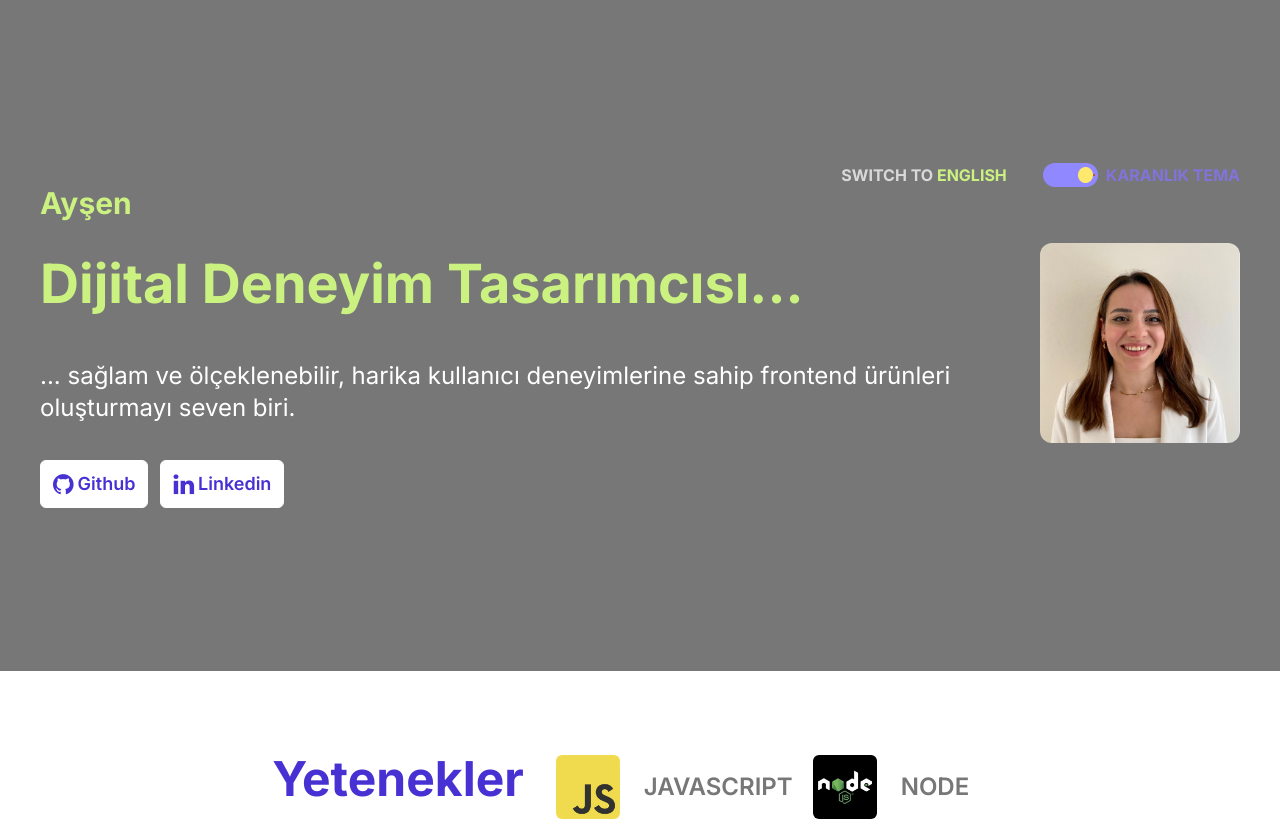
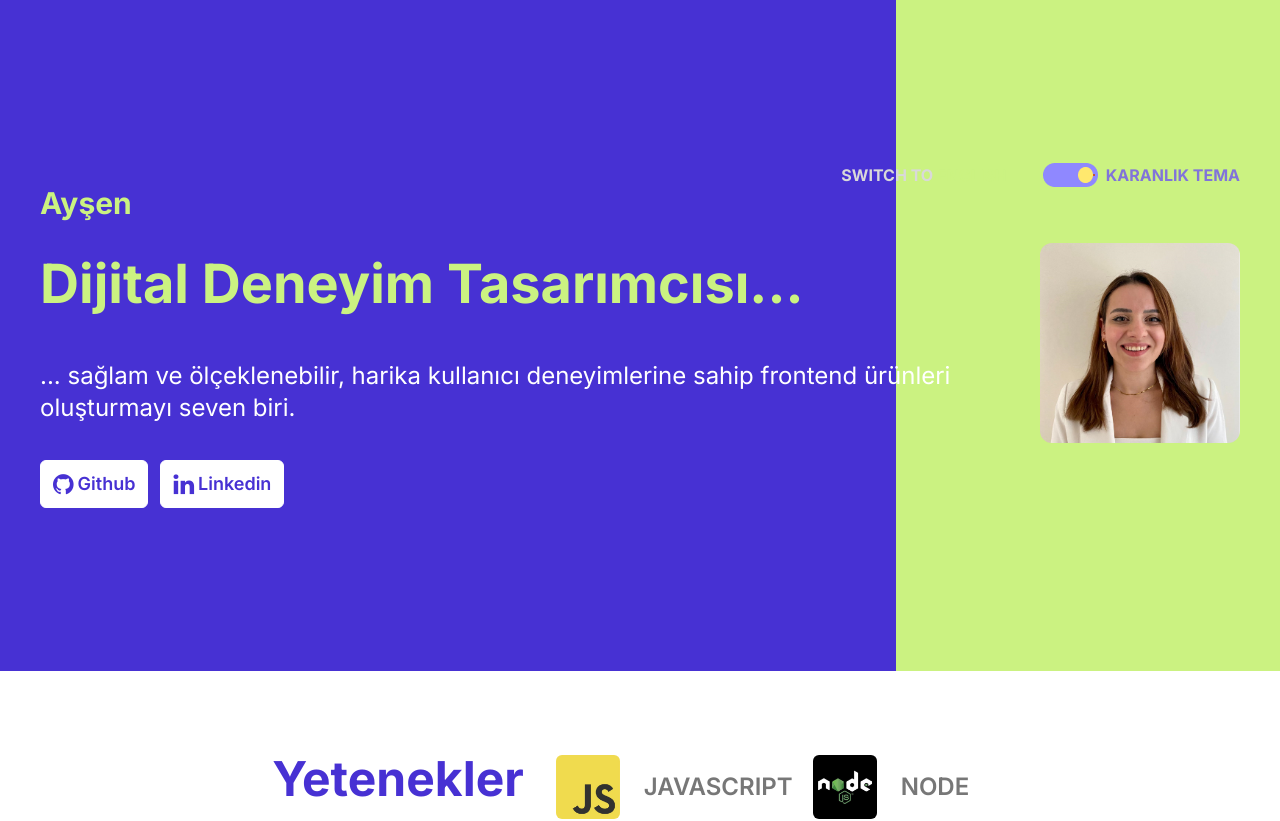
Before and after one commit to Bahadir-Uysal/aysenaydin-portfolyo, a React (Vite) app: page / in a window 1280 px wide. Shown: the top 821 px of the page. Built offline with nearby package versions, Linux system fonts and the light colour scheme.

Commit message:
css issue

```diff
--- a/src/components/IntroSection.jsx
+++ b/src/components/IntroSection.jsx
@@ -7,7 +7,7 @@ function IntroSection() {
     useLanguageTheme();
 
   return (
-    <div className=" h-[671px] lg:bg-light-purple-to-green dark:bg-dark-purple-to-dark-green sm:bg-light-gray  flex items-center justify-center sm:px-10 ">
+    <div className=" h-[671px] sm:bg-light-purple-to-green  lg:bg-light-purple-to-green dark:bg-dark-purple-to-dark-green   flex items-center justify-center sm:px-10 ">
       <div className=" lg:max-w-[955px] ">
         <div className="flex justify-between h-20">
           <h2 className="text-light-green font-bold text-3xl self-center">
@@ -52,7 +52,7 @@ function IntroSection() {
             </div>
           </div>
         </div>
-        <div className="flex sm:gap-5 lg:gap-20 ">
+        <div className="flex sm:flex-row flex-col sm:gap-5 lg:gap-20 ">
           <div className="flex flex-col gap-9">
             <Title
               textSize={"text-5.5xl"}
```
